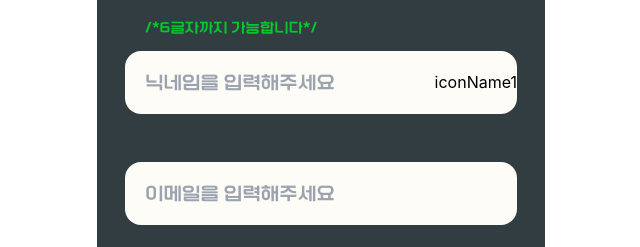
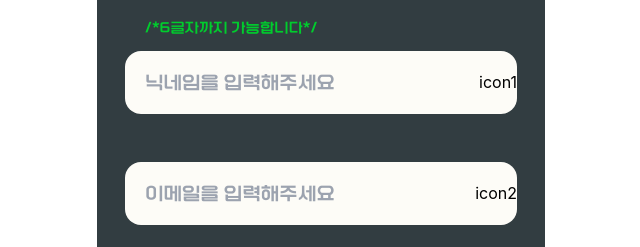
Before and after one commit to mato268/new_SNS, a React (Create React App) app in the folder newsns/: page /signUP in a window 1280 px wide. Shown: the part 142-389 px from the top of the page, without its empty margins (319-959 px from the left). Built offline with nearby package versions, Linux system fonts and the light colour scheme.

Commit message:
feat : layout 재수정

```diff
--- a/newsns/src/SignUpPage.tsx
+++ b/newsns/src/SignUpPage.tsx
@@ -54,7 +54,7 @@ export default function SignUpPage() {
           type="text"
           sizes="large"
           colors="white"
-          rightNode="iconName1"
+          rightNode="icon1"
           placeholder="닉네임을 입력해주세요"
           value={nickname}
           onChange={onNicknameChange}
@@ -65,11 +65,12 @@ export default function SignUpPage() {
           type="text"
           sizes="large"
           colors="white"
+          rightNode="icon2"
           placeholder="이메일을 입력해주세요"
           variant="outline"
         />
       </div>
-      <div className="pl-52 pr-7 flex">
+      <div className="pl-52 pr-7 -mt-6 flex">
         <Button sizes="Confirmed" colors="yellow">
           인증코드발송
         </Button>
```
